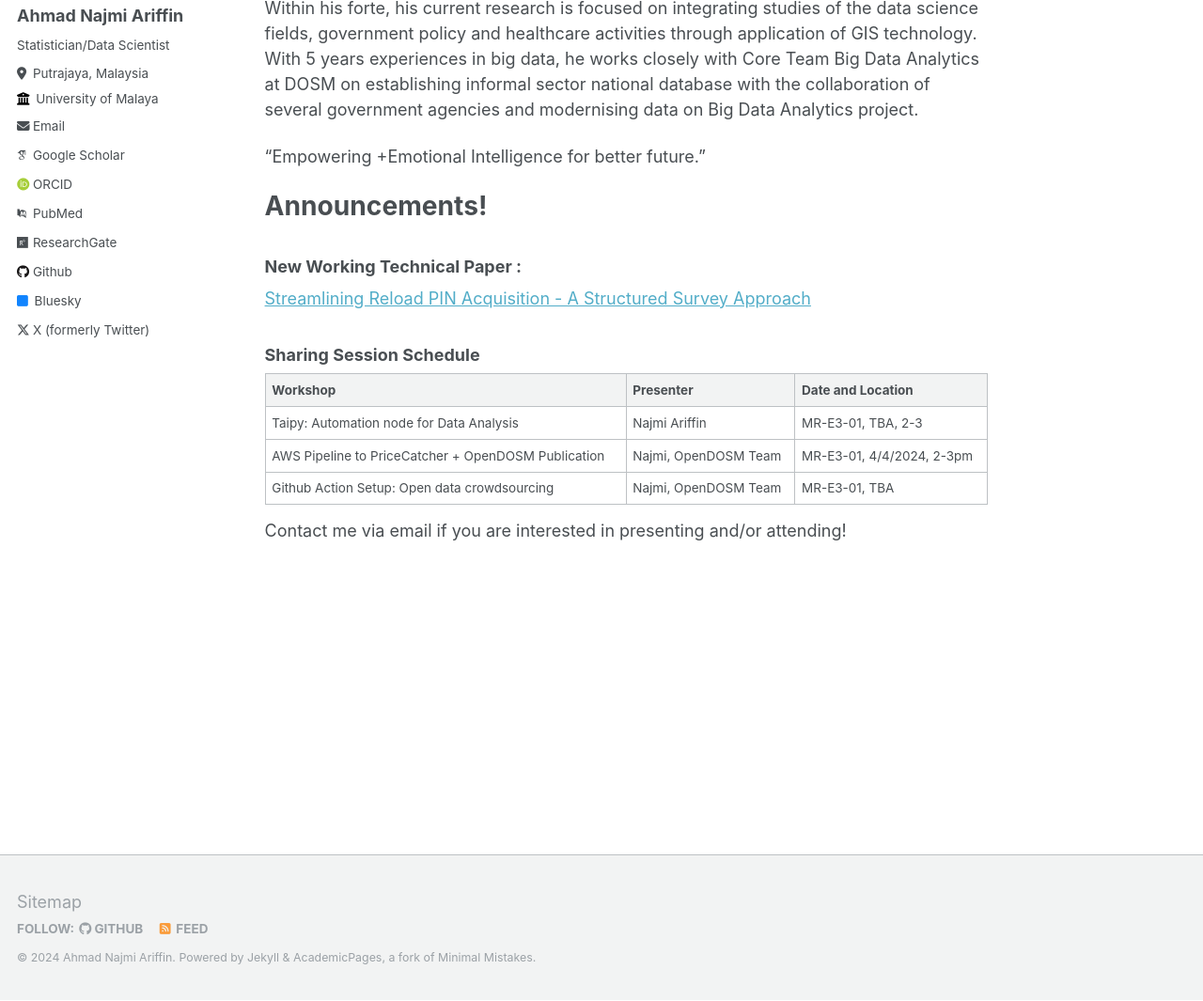
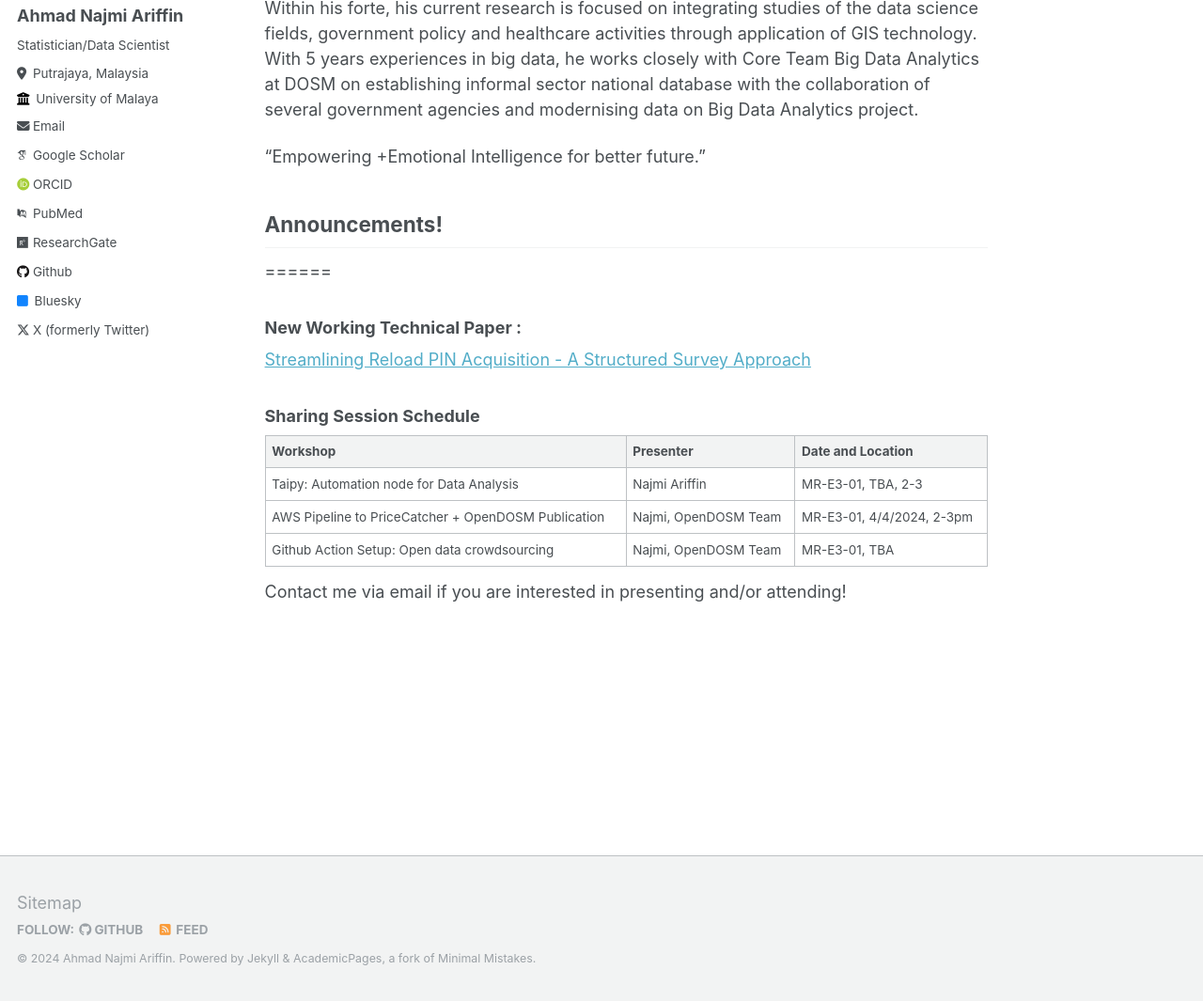
Before and after one commit to booluckgmie/anajmiariffin.github.io, a Jekyll site: the page built from _pages/about.md, in a window 1280 px wide and 1330 px high, cut to the strip 265-1330 px from the top of the window. Shown: the whole strip at 94% size. Built offline with Jekyll 4.4.1, drawn with Linux system fonts in a browser that asks for light colours; some web fonts are replaced.

```diff
--- a/_pages/about.md
+++ b/_pages/about.md
@@ -14,7 +14,8 @@ Within his forte, his current research is focused on integrating studies of the
 
 “Empowering +Emotional Intelligence for better future.”
 
-Announcements!
+## Announcements!
+
 ======
 
 ### New Working Technical Paper :
```
